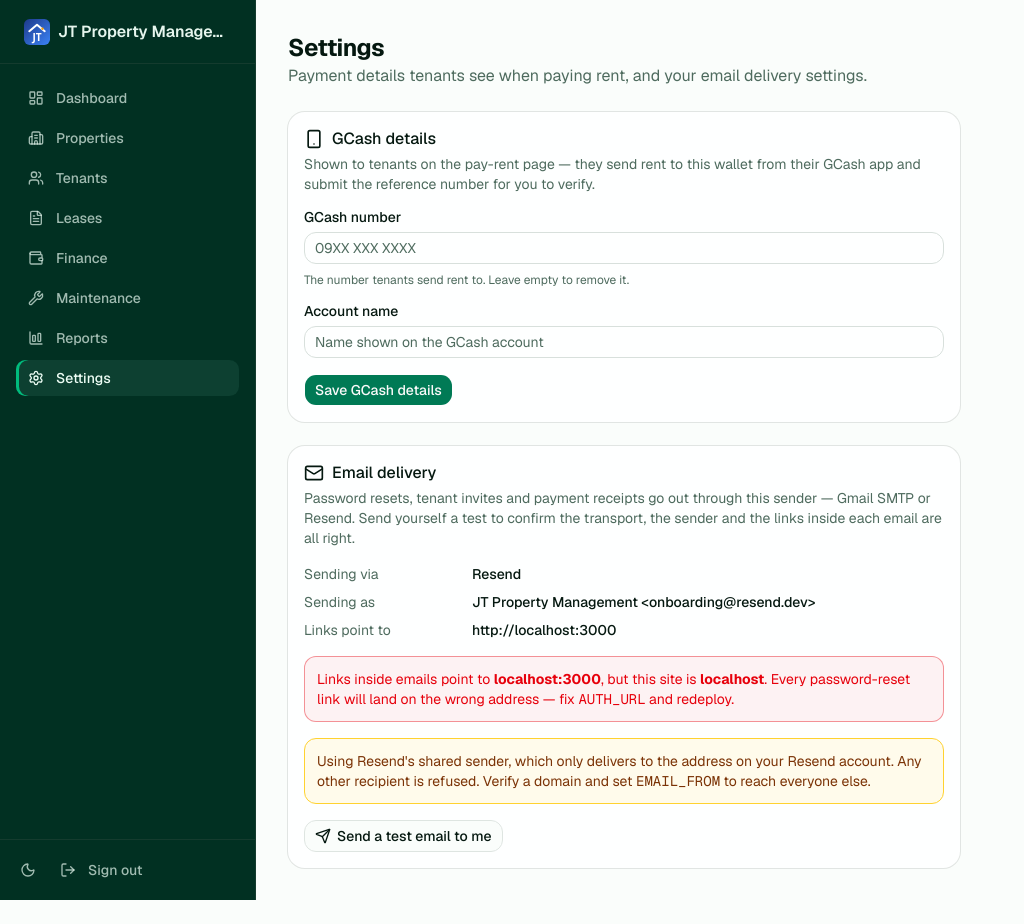
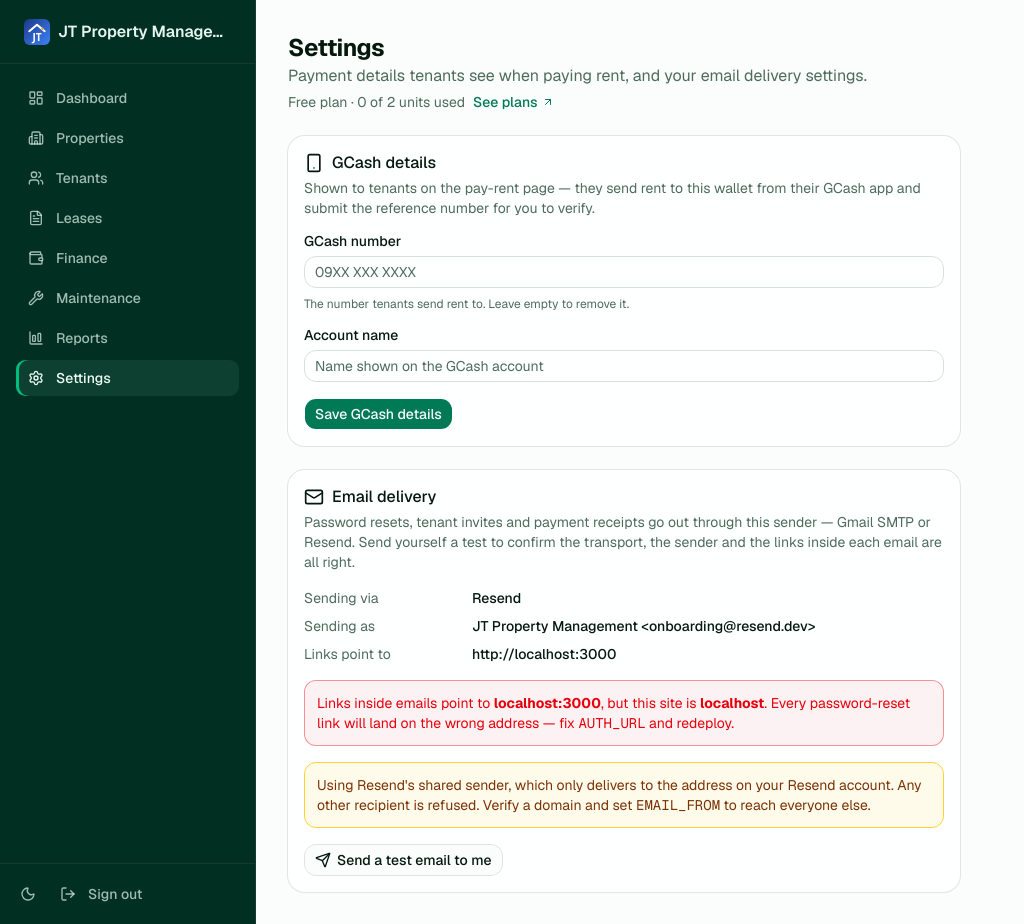
Before and after one commit to jayricx/JTPropertyManagementApp, a Next.js app: page /settings in a window 1280 px wide. Shown: the whole page, without its empty margins (0-1024 px from the left). Before the commit the page ends 900 px from the top, so only its background shows below. Built offline with nearby package versions, Linux system fonts and the light colour scheme; no server answers; the database is empty; sample sign-in values are in the browser's storage.

Commit message:
feat(settings): show plan usage meter

```diff
--- a/src/app/(dashboard)/settings/page.tsx
+++ b/src/app/(dashboard)/settings/page.tsx
@@ -7,6 +7,8 @@ import { users } from "@/db/schema";
 import { emailDiagnostics } from "@/lib/email";
 import { EmailTestForm } from "@/components/settings/email-test-form";
 import { GcashSettingsForm } from "@/components/settings/gcash-settings-form";
+import { getPlanUsage } from "@/lib/plan-usage";
+import { PlanUsageMeter } from "@/components/plans/plan-usage-meter";
 import {
   Card,
   CardContent,
@@ -27,6 +29,7 @@ export default async function SettingsPage() {
     .from(users)
     .where(eq(users.id, session.user.id))
     .limit(1);
+  const usage = await getPlanUsage(session.user.id);
 
   return (
     <div className="max-w-2xl space-y-6">
@@ -36,6 +39,19 @@ export default async function SettingsPage() {
           Payment details tenants see when paying rent, and your email delivery
           settings.
         </p>
+        {usage.limit !== null ? (
+          <PlanUsageMeter
+            planLabel={usage.planLabel}
+            used={usage.used}
+            limit={usage.limit}
+            atLimit={usage.atLimit}
+            className="mt-1"
+          />
+        ) : (
+          <p className="mt-1 text-sm text-muted-foreground">
+            {usage.planLabel} plan · unlimited units
+          </p>
+        )}
       </div>
 
       <Card>
```
